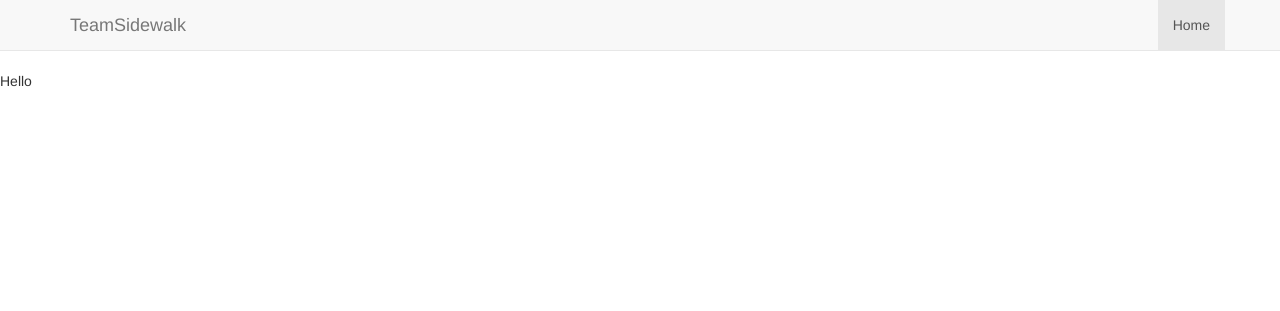
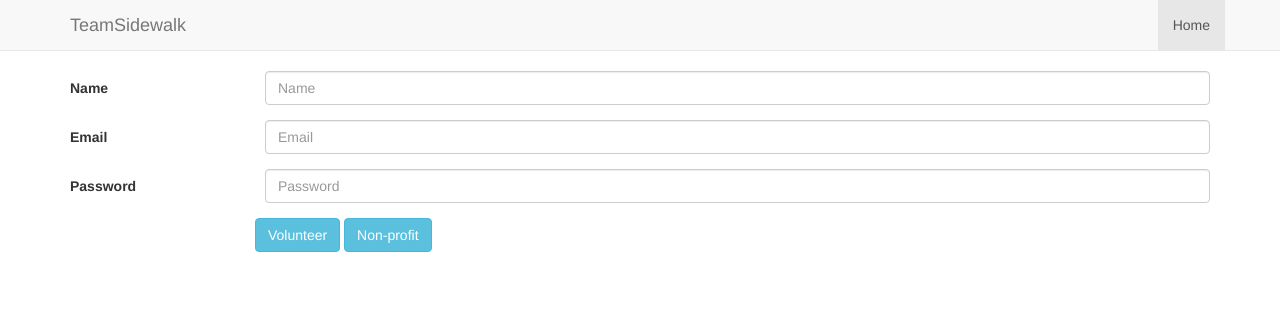
Before and after one commit to TeamSidewalk/summerhackday, a Flask app: page /signup in a window 1280 px wide. Shown: the top 311 px of the page. Run offline with Flask 2, Linux system fonts and the light colour scheme; some libraries are stand-ins or nearby versions.

Commit message:
have a signup form

```diff
--- a/app.py
+++ b/app.py
@@ -30,9 +30,13 @@ def get_nonprofit_data():
     r = requests.get(url)
     return r.text
 
-@app.route('/signup')
+@app.route('/signup', methods=['GET', 'POST'])
 def sign_up():
-		return render_template('signup.html');
+		if request.method == 'GET':
+			return render_template('signup.html')
+		else:
+			name = request.args.get('p_name')
+			return name
 
 if __name__ == '__main__':
     app.run()
--- a/templates/signup.html
+++ b/templates/signup.html
@@ -1,4 +1,45 @@
 {% extends "layout.html" %}
 {% block body %}
-Hello
+		<div class="section">
+      <div class="container">
+        <div class="row">
+          <div class="col-md-12">
+            <form class="form-horizontal" role="form" action="/signup" method="post">
+              <div class="form-group">
+                <div class="col-sm-2">
+                  <label for="inputEmail3" class="control-label">Name</label>
+                </div>
+                <div class="col-sm-10">
+                  <input type="text" class="form-control" id="inputName" placeholder="Name" name="p_name" required>
+                </div>
+              </div>
+              <div class="form-group">
+                <div class="col-sm-2">
+                  <label for="inputEmail3" class="control-label">Email</label>
+                </div>
+                <div class="col-sm-10">
+                  <input type="email" class="form-control" id="inputEmail" placeholder="Email" name="email" required>
+                </div>
+              </div>
+              <div class="form-group">
+                <div class="col-sm-2">
+                  <label for="inputPassword3" class="control-label">Password</label>
+                </div>
+                <div class="col-sm-10">
+                  <input type="password" class="form-control" id="inputPassword" placeholder="Password" name="password" required>
+                </div>
+              </div>
+              <div class="form-group">
+                <div class="form-group">
+                	<div class="col-sm-offset-2 col-sm-10">
+                  	<button type="submit" class="btn btn-info">Volunteer</button>
+										<button type="submit" class="btn btn-info">Non-profit</button>
+                	</div>
+              	</div>
+              </div>
+            </form>
+          </div>
+        </div>
+      </div>
+    </div>
 {% endblock %}
```
